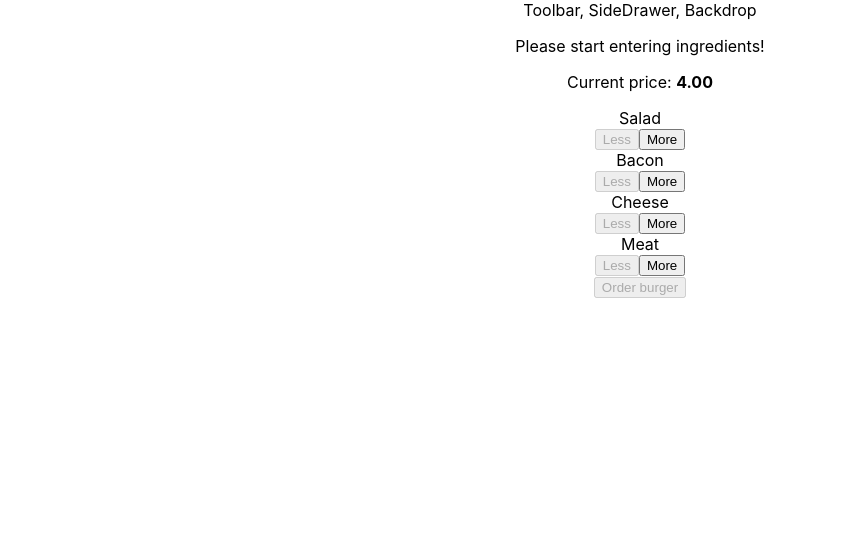
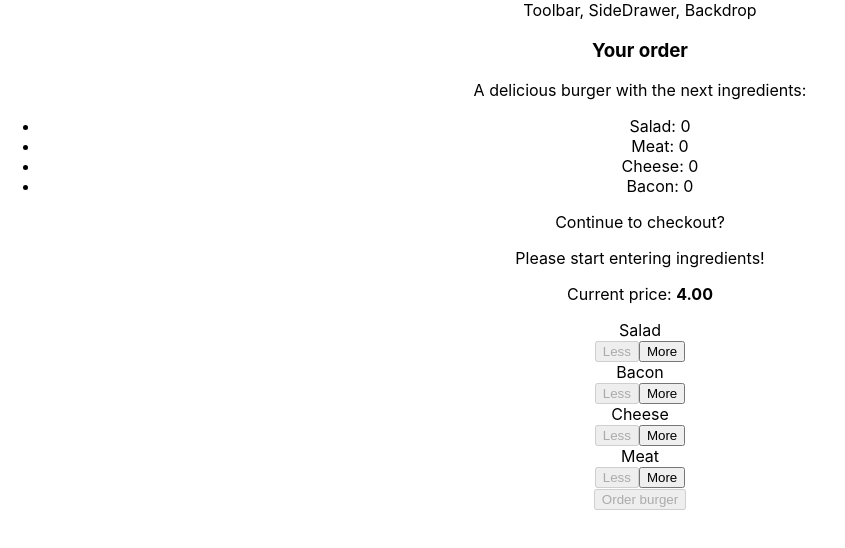
Before and after one commit to sshest/burger-builder-react-app, a React app: page / in a window 1280 px wide. Shown: the top 548 px of the page, without its empty margins (0-845 px from the left). Built offline with nearby package versions, Linux system fonts and the light colour scheme; the HTML template or start-up script is replaced by a standard one.

Commit message:
Add OrderSummary modal

```diff
--- /dev/null
+++ b/src/components/Burger/OrderSummary/OrderSummary.js
@@ -0,0 +1,22 @@
+import React from 'react';
+
+import Aux from '../../../hoc/Auxilary';
+
+const orderSummary = (props) => {
+    const ingredientsSummary = Object.keys(props.ingredients)
+        .map((key) => {
+            return <li key={key}>{key}: {props.ingredients[key]}</li>
+        });
+    return (
+        <Aux>
+            <h3>Your order</h3>
+            <p>A delicious burger with the next ingredients:</p>
+            <ul>
+                {ingredientsSummary}
+            </ul>
+            <p>Continue to checkout?</p>
+        </Aux>
+    );
+};
+
+export default orderSummary;
--- /dev/null
+++ b/src/components/UI/Modal/Modal.css
@@ -0,0 +1,20 @@
+.Modal {
+    position: fixed;
+    z-index: 500;
+    background-color: white;
+    width: 70%;
+    border: 1px solid #ccc;
+    box-shadow: 1px 1px 1px black;
+    padding: 16px;
+    left: 15%;
+    top: 30%;
+    box-sizing: border-box;
+    transition: all 0.3s ease-out;
+}
+
+@media (min-width: 600px) {
+    .Modal {
+        width: 500px;
+        left: calc(50% - 250px);
+    }
+}
--- /dev/null
+++ b/src/components/UI/Modal/Modal.js
@@ -0,0 +1,11 @@
+import React from 'react';
+
+import classes from './Modal.css';
+
+const modal = (props) => (
+    <div className={classes.Modal}>
+        {props.children}
+    </div>
+);
+
+export default modal;
--- a/src/containers/BurgerBuilder/BurgerBuilder.js
+++ b/src/containers/BurgerBuilder/BurgerBuilder.js
@@ -3,6 +3,8 @@
 import Aux from '../../hoc/Auxilary';
 import Burger from '../../components/Burger/Burger';
 import BuildControls from '../../components/Burger/BuildControls/BuildControls';
+import OrderSummary from '../../components/Burger/OrderSummary/OrderSummary';
+import Modal from '../../components/UI/Modal/Modal'
 
 const INGREDIENT_PRICES = {
     Salad: 0.5,
@@ -72,6 +74,9 @@
         }
         return (
             <Aux>
+                <Modal>
+                    <OrderSummary ingredients={this.state.ingredients}/>
+                </Modal>
                 <Burger ingredients={this.state.ingredients}/>
                 <BuildControls
                     price={this.state.totalPrice}
```
Also changed, not shown: src/components/UI/Backdrop/Backdrop.js (added).
